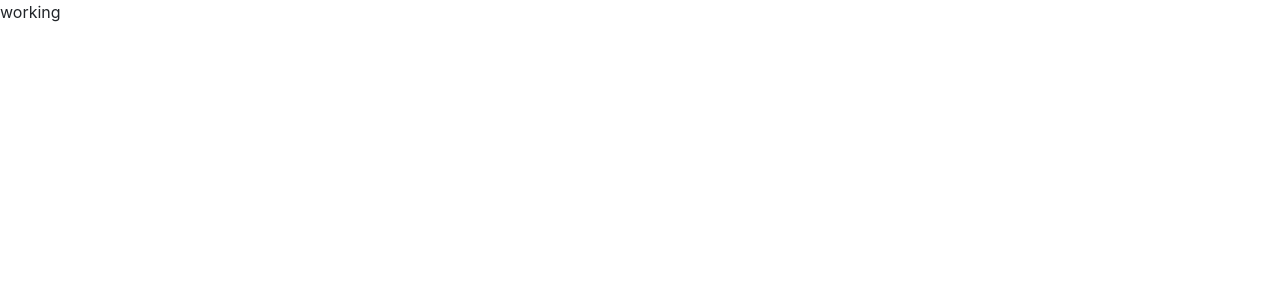
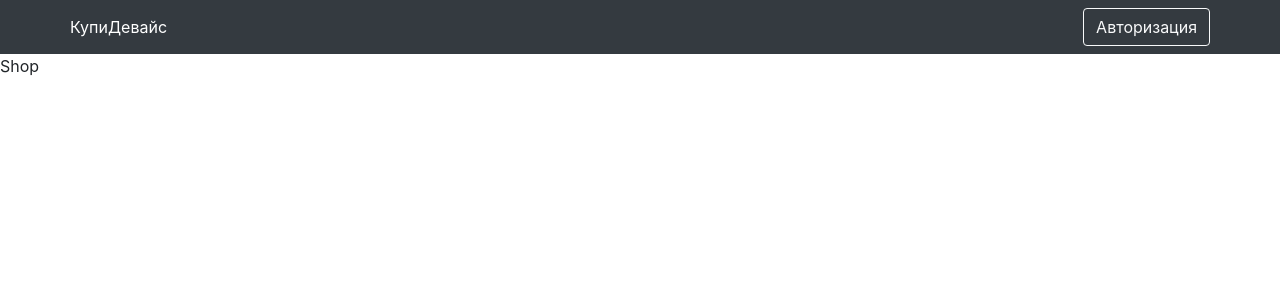
Before and after one commit to mishka061/Shop_js, a React (Create React App) app in the folder client/: page / in a window 1280 px wide. Shown: the top 300 px of the page. Built offline with nearby package versions, Linux system fonts and the light colour scheme.

Commit message:
добавление NavBar

```diff
--- a/client/package.json
+++ b/client/package.json
@@ -13,7 +13,7 @@
     "react": "^18.2.0",
     "react-bootstrap": "^2.7.0",
     "react-dom": "^18.2.0",
-    "react-router-dom": "^6.6.2",
+    "react-router-dom": "^5.2.0",
     "react-scripts": "5.0.1",
     "web-vitals": "^2.1.4"
   },
--- a/client/src/App.js
+++ b/client/src/App.js
@@ -1,12 +1,16 @@
-import React from "react";
-
+//import React from "react";
+import {BrowserRouter} from "react-router-dom";
+import AppRouter from "./components/AppRouter";
+//import {Navbar} from "react-bootstrap";
+import Navbar from "./components/NavBar"
 
 
 const App = () => {
-  return (
-      <div>
-        working
-      </div>
-  );
+    return (
+        <BrowserRouter>
+            <Navbar></Navbar>
+            <AppRouter/>
+        </BrowserRouter>
+    );
 };
 export default App;
--- /dev/null
+++ b/client/src/components/AppRouter.js
@@ -0,0 +1,35 @@
+import React, {useContext} from "react";
+import {Switch, Route, Redirect,} from "react-router-dom";
+
+//import {authRoutes, publicRoutes} from "./routes";
+import {Context} from "../index";
+import {SHOP_ROUTE} from "../utils/consts";
+import {publicRoutes, authRoutes} from "../routes";
+
+
+//указываем несколько маршрутов,если ни один из маршрутов не отработает,
+// то отработает самый последний ,который указан в Switch
+//импортируем массив с роутерами,который доступен только авторизованным пользователям
+// делаем проверку, если пользователь авторизован,вытаскиваем путь и компонент
+//ключ exact говорит о том что путь должен точно совпадать
+//для публичных(не авторизованных) пользователей,все равно роутеры создаем
+
+const AppRouter = () => {
+    const {user}= useContext(Context)
+    console.log(user)
+    const isAuth = false// показывает авторизован пользователь или нет
+    return (
+        <Switch>
+            {user.isAuth && authRoutes.map(({path, Component}) =>
+                <Route key={path} path={path} component={Component} exact/>
+            )}
+            {publicRoutes.map(({path, Component}) =>
+                <Route key={path} path={path} component={Component} exact/>
+            )}
+            <Redirect to={SHOP_ROUTE}/>
+
+        </Switch>
+    );
+};
+
+export default AppRouter;
--- /dev/null
+++ b/client/src/components/NavBar.js
@@ -0,0 +1,37 @@
+import React, {useContext} from 'react';
+//import {Context} from "./index.js";
+import Navbar from "react-bootstrap/Navbar";
+import Nav from "react-bootstrap/Nav";
+
+//import {SHOP_ROUTE} from "./consts";
+import {NavLink} from "react-router-dom";
+import {Button, Container} from "react-bootstrap";
+import {observer} from "mobx-react-lite";
+import {Context} from "../index";
+import {SHOP_ROUTE} from "../utils/consts";
+//для работы в реальном времени
+
+
+const NavBar = observer(() => {
+    const {user} = useContext(Context)
+    //если пользователь авторизован,отображаем первый блокю Если нет,то второй
+    return (
+        <Navbar bg="dark" variant="dark">
+            <Container>
+                <NavLink style={{color: 'white'}} to={SHOP_ROUTE}>КупиДевайс</NavLink>
+                {user.isAuth ?
+                    <Nav className="ml-auto" style={{color: "white"}}>
+                        <Button variant={"outline-light"}>Админ панель</Button>
+                        <Button variant={"outline-light"} className={"ml-2"}>Войти</Button>
+                    </Nav>
+                    :
+                    <Nav className="ml-auto" style={{color: "white"}}>
+                        <Button variant={"outline-light"} onClick={() => user.setIsAuth(true)}>Авторизация</Button>
+                    </Nav>
+                }
+            </Container>
+        </Navbar>
+    );
+});
+
+export default NavBar;
--- a/client/src/index.js
+++ b/client/src/index.js
@@ -1,12 +1,18 @@
-import React from 'react';
+import React, {createContext} from 'react';
 import ReactDOM from 'react-dom/client';
+import App from './App';
+import UserStore from "./store/UserStore";
+import DeviceStore from "./store/DeviceStore";
 
-import App from './App';
-
+export const Context = createContext(null)
 
 const root = ReactDOM.createRoot(document.getElementById('root'));
 root.render(
-  <React.StrictMode>
-    <App />
-  </React.StrictMode>
+    <Context.Provider value={{
+        user: new UserStore(),
+        device: new DeviceStore(),
+    }}>
+        <App/>
+    </Context.Provider>,
+    document.getElementById('root')
 );
--- /dev/null
+++ b/client/src/routes.js
@@ -0,0 +1,39 @@
+//список маршрутов,на которые может перейти авторизованный пользователь
+import Admin from "./page/Admin";
+import {ADMIN_ROUTE, BASKET_ROUTE, DEVICE_ROUTE, LOGIN_ROUTE, REGISTRATION_ROUTE, SHOP_ROUTE} from "./utils/consts";
+import Basket from "./page/Basket";
+import Shop from "./page/Shop";
+import Auth from "./page/Auth";
+import DevicePage from "./page/DevicePage";
+
+export const authRoutes = [
+    {
+        path: ADMIN_ROUTE ,//путь страницы
+        Component: Admin //сама страница
+    },
+    {
+        path: BASKET_ROUTE ,
+        Component: Basket
+    }
+]
+//список маршрутов,на которые может перейти любой пользователь
+
+export const publicRoutes = [
+    {
+        path: SHOP_ROUTE,
+        Component: Shop
+    },
+    {
+        path: LOGIN_ROUTE ,
+        Component: Auth
+    },
+    {
+        path: REGISTRATION_ROUTE ,
+        Component: Auth
+    },
+    {
+        path:DEVICE_ROUTE + '/:id' ,
+        Component: DevicePage
+    }
+
+]
--- /dev/null
+++ b/client/src/utils/consts.js
@@ -0,0 +1,6 @@
+export const ADMIN_ROUTE = '/admin'
+export const LOGIN_ROUTE = '/login'
+export const REGISTRATION_ROUTE = '/registration'
+export const SHOP_ROUTE = '/'
+export const BASKET_ROUTE = '/basket'
+export const DEVICE_ROUTE = '/device'
```
Also changed, not shown: 1 other file (tests, documents, lock files or other folders).
